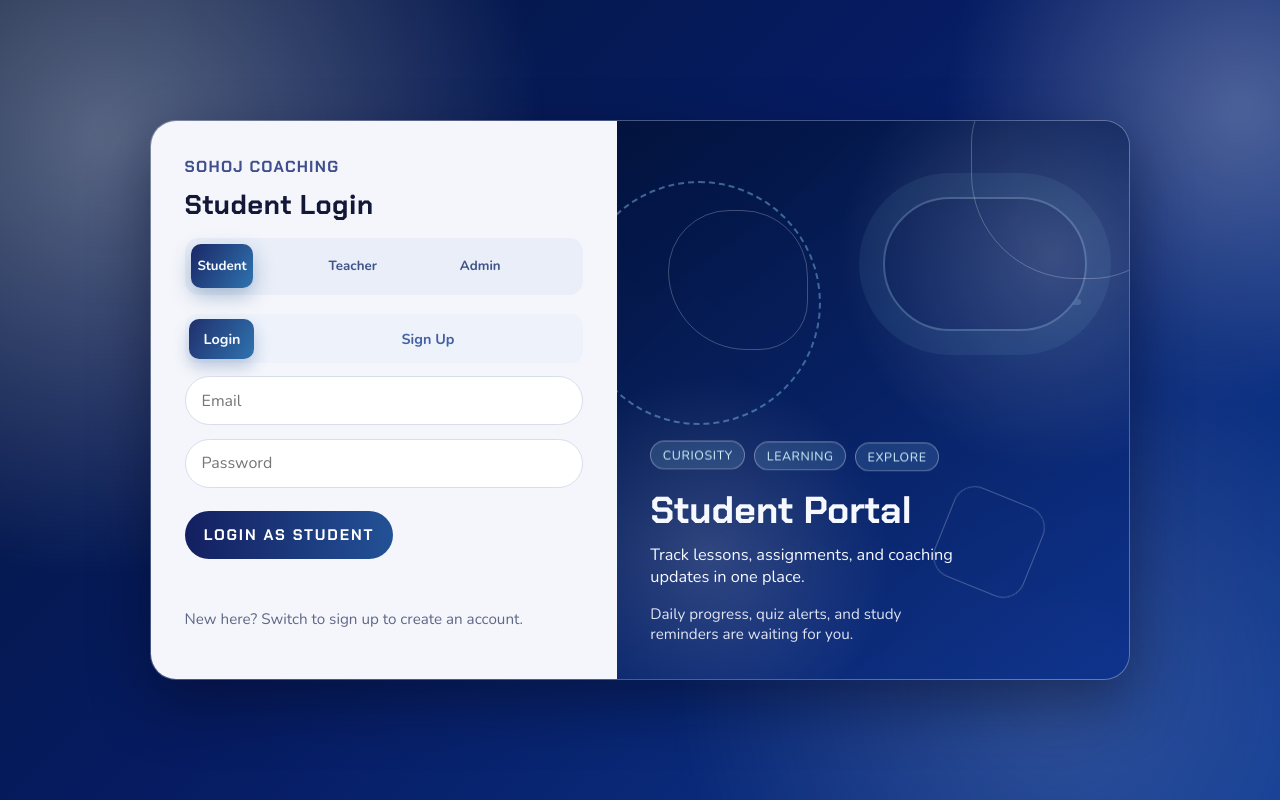
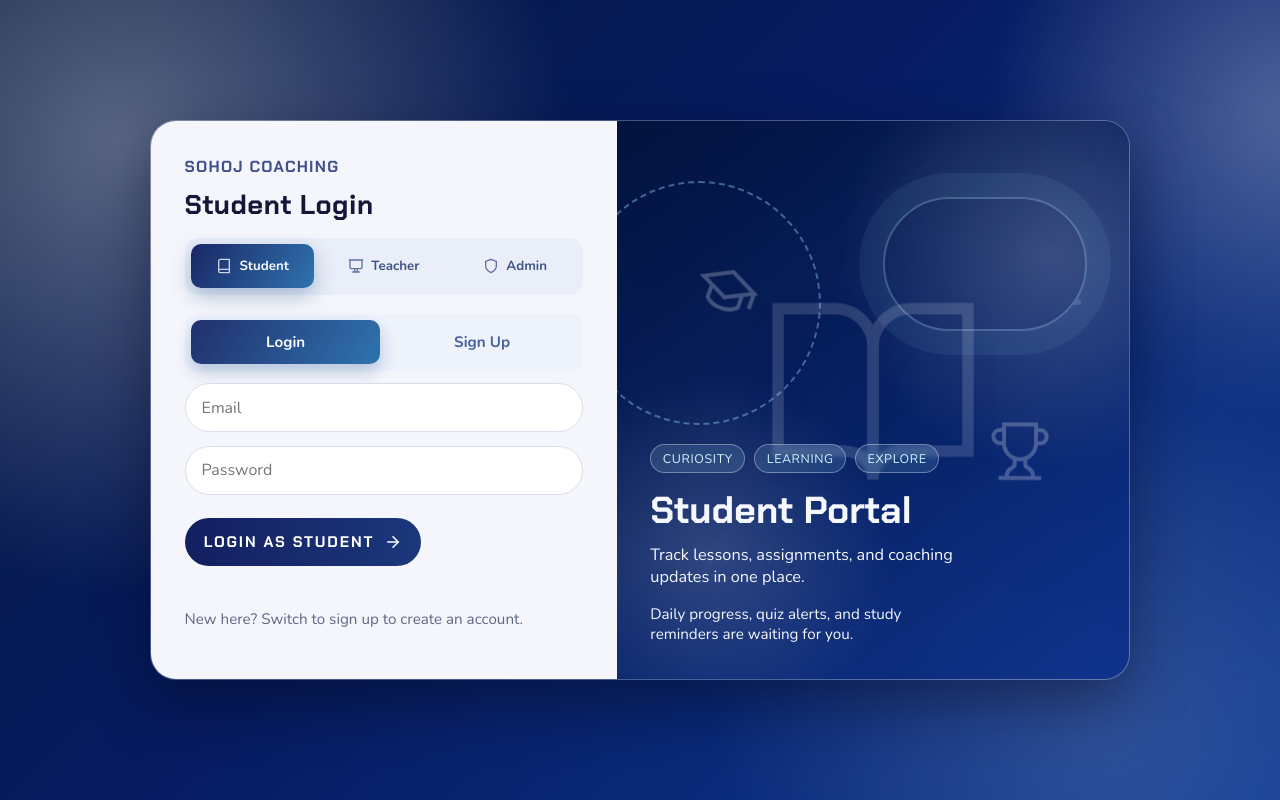
Before and after one commit to niloyblueee/SohojCoaching, a React (Vite) app in the folder frontend/: page / in a window 1280 px wide. Built offline with nearby package versions, Linux system fonts and the light colour scheme.

Commit message:
more polished ui for login and signup

```diff
--- a/frontend/src/Login.css
+++ b/frontend/src/Login.css
@@ -38,6 +38,21 @@
         radial-gradient(circle at 86% 22%, rgba(255, 255, 255, 0.28), transparent 18%);
     filter: blur(10px);
     pointer-events: none;
+    animation: slowAmbientShift 20s ease-in-out infinite alternate;
+}
+
+@keyframes slowAmbientShift {
+    0% {
+        transform: scale(1) translate(0, 0);
+    }
+
+    50% {
+        transform: scale(1.05) translate(3%, 2%);
+    }
+
+    100% {
+        transform: scale(0.95) translate(-2%, 4%);
+    }
 }
 
 .role-student {
@@ -65,6 +80,19 @@
     grid-template-columns: 1fr 1.1fr;
     position: relative;
     z-index: 2;
+    animation: cardEntrance 0.8s cubic-bezier(0.16, 1, 0.3, 1) forwards;
+}
+
+@keyframes cardEntrance {
+    from {
+        opacity: 0;
+        transform: translateY(30px) scale(0.98);
+    }
+
+    to {
+        opacity: 1;
+        transform: translateY(0) scale(1);
+    }
 }
 
 .login-pane {
@@ -102,6 +130,7 @@
     padding: 0.4rem;
     background: #e9eef8;
     border-radius: 14px;
+    align-items: center;
 }
 
 .role-select-wrap {
@@ -139,19 +168,30 @@
 
 .role-tab {
     border: 0;
+    width: 100%;
     border-radius: 10px;
     background: transparent;
     color: #40548a;
     font-family: 'Nunito', sans-serif;
     font-weight: 700;
     min-height: 44px;
-    padding: 0.6rem 0.4rem;
+    padding: 0;
     cursor: pointer;
     transition: transform 220ms ease, background-color 220ms ease, color 220ms ease;
+    display: flex;
+    align-items: center;
+    justify-content: center;
+    gap: 0.45rem;
 }
 
-.role-tab:hover {
-    transform: translateY(-1px);
+.tab-icon {
+    width: 16px;
+    height: 16px;
+    opacity: 0.8;
+}
+
+.role-tab:hover:not(.active) {
+    background-color: rgba(39, 85, 140, 0.08);
 }
 
 .role-tab.active {
@@ -170,23 +210,33 @@
     display: grid;
     grid-template-columns: 1fr 1fr;
     gap: 0.45rem;
-    padding: 0.3rem;
+    padding: 0.4rem;
     margin-bottom: 0.2rem;
     border-radius: 12px;
     background: #edf2fb;
+    align-items: center;
 }
 
 .auth-switch-btn {
     border: 0;
-    min-height: 40px;
+    width: 100%;
+    min-height: 44px;
+    padding: 0;
     border-radius: 10px;
     background: transparent;
     color: #4560a3;
     font-family: 'Nunito', sans-serif;
     font-weight: 700;
-    font-size: 0.9rem;
+    font-size: 0.95rem;
     cursor: pointer;
     transition: all 220ms ease;
+    display: flex;
+    align-items: center;
+    justify-content: center;
+}
+
+.auth-switch-btn:hover:not(.active) {
+    background-color: rgba(39, 85, 140, 0.08);
 }
 
 .auth-switch-btn.active {
@@ -207,13 +257,19 @@
     padding: 0.78rem 1rem;
     font-size: 1rem;
     font-family: 'Nunito', sans-serif;
-    transition: border-color 220ms ease, box-shadow 220ms ease;
+    transition: all 220ms ease;
+}
+
+.login-form input:hover {
+    border-color: #a4b5e6;
+    background: #fdfdff;
 }
 
 .login-form input:focus {
     border-color: #3f67dc;
     box-shadow: 0 0 0 3px rgba(88, 126, 241, 0.2);
     outline: none;
+    transform: translateY(-1px);
 }
 
 .submit-btn {
@@ -227,14 +283,30 @@
     letter-spacing: 0.12em;
     color: #ffffff;
     background: linear-gradient(90deg, #131f60 0%, #235196 100%);
+    background-size: 200% auto;
     font-family: 'Chakra Petch', sans-serif;
     font-weight: 700;
     cursor: pointer;
-    transition: transform 220ms ease, box-shadow 220ms ease;
+    transition: transform 220ms ease, box-shadow 220ms ease, background-position 400ms ease;
+    display: inline-flex;
+    align-items: center;
+    justify-content: center;
+    gap: 0.6rem;
+}
+
+.btn-icon {
+    width: 18px;
+    height: 18px;
+    transition: transform 250ms ease;
+}
+
+.submit-btn:hover .btn-icon {
+    transform: translateX(4px);
 }
 
 .submit-btn:hover {
     transform: translateY(-2px);
+    background-position: right center;
     box-shadow: 0 10px 20px rgba(25, 57, 125, 0.32);
 }
 
@@ -418,6 +490,7 @@
     gap: 0.55rem;
     flex-wrap: wrap;
     margin-bottom: 1rem;
+    z-index: 10;
 }
 
 .motif-chip {
@@ -429,15 +502,20 @@
     text-transform: uppercase;
     border: 1px solid rgba(255, 255, 255, 0.34);
     backdrop-filter: blur(2px);
-    animation: chipFloat 4s ease-in-out infinite;
+    animation: chipFloat 4s ease-in-out infinite, fadeSlideUp 0.6s ease-out forwards;
+    opacity: 0;
+}
+
+.motif-chip:nth-child(1) {
+    animation-delay: 0s, 0.1s;
 }
 
 .motif-chip:nth-child(2) {
-    animation-delay: 300ms;
+    animation-delay: 300ms, 0.2s;
 }
 
 .motif-chip:nth-child(3) {
-    animation-delay: 600ms;
+    animation-delay: 600ms, 0.3s;
 }
 
 .role-student .motif-chip {
@@ -476,6 +554,9 @@
     font-size: clamp(1.7rem, 3vw, 2.35rem);
     font-family: 'Chakra Petch', sans-serif;
     line-height: 1.15;
+    animation: fadeSlideUp 0.6s ease-out forwards;
+    animation-delay: 0.1s;
+    opacity: 0;
 }
 
 .visual-pane p {
@@ -483,46 +564,131 @@
     max-width: 32ch;
     font-family: 'Nunito', sans-serif;
     font-size: 1.02rem;
+    animation: fadeSlideUp 0.6s ease-out forwards;
+    animation-delay: 0.2s;
+    opacity: 0;
 }
 
 .visual-pane .note {
     margin-top: 1rem;
     font-size: 0.95rem;
-    opacity: 0.9;
+    opacity: 0;
+    animation: fadeSlideUp 0.6s ease-out forwards;
+    animation-delay: 0.3s;
 }
 
-.shape {
-    position: absolute;
-    border: 1px solid rgba(255, 255, 255, 0.24);
-    pointer-events: none;
+.visual-content {
+    position: relative;
+    z-index: 2;
 }
 
-.shape-a {
-    width: 210px;
-    height: 210px;
-    right: -52px;
-    top: -52px;
-    border-radius: 38% 62% 46% 54%;
-    animation: drift 10s ease-in-out infinite;
+@keyframes fadeSlideUp {
+    from {
+        opacity: 0;
+        transform: translateY(15px);
+    }
+
+    to {
+        opacity: 1;
+        transform: translateY(0);
+    }
 }
 
-.shape-b {
-    width: 140px;
-    height: 140px;
-    left: 10%;
-    top: 16%;
-    border-radius: 48% 52% 38% 62%;
-    animation: drift 8s ease-in-out infinite reverse;
+
+.role-illustration {
+    position: absolute;
+    inset: 0;
+    pointer-events: none;
+    display: flex;
+    align-items: center;
+    justify-content: center;
+    overflow: hidden;
 }
 
-.shape-c {
-    width: 96px;
-    height: 96px;
-    right: 18%;
-    bottom: 16%;
-    border-radius: 22px;
-    transform: rotate(22deg);
-    animation: floatUp 6s ease-in-out infinite;
+.icon-main {
+    width: 220px;
+    height: 220px;
+    opacity: 0.15;
+    position: absolute;
+    top: 50%;
+    left: 50%;
+    transform: translate(-50%, -50%);
+}
+
+.shadow-icon {
+    filter: drop-shadow(0px 10px 20px rgba(0, 0, 0, 0.3));
+}
+
+.icon-float {
+    width: 64px;
+    height: 64px;
+    opacity: 0.25;
+    position: absolute;
+    animation: drift 6s ease-in-out infinite alternate;
+}
+
+.float-left {
+    left: 15%;
+    top: 25%;
+    animation-delay: -2s;
+}
+
+.float-right {
+    right: 15%;
+    bottom: 35%;
+    animation-duration: 8s;
+}
+
+/* Specific Role Animations */
+.book-anim {
+    animation: pulseOrbitMain 8s ease-in-out infinite;
+}
+
+.cap-anim {
+    animation: floatUp 7s ease-in-out infinite;
+    transform-origin: center;
+}
+
+.trophy-anim {
+    animation: drift 5s ease-in-out infinite reverse;
+}
+
+.presentation-anim {
+    animation: pulseOrbitMain 7s ease-in-out infinite reverse;
+}
+
+.star-anim {
+    animation: spinSlow 12s linear infinite;
+}
+
+.msg-anim {
+    animation: floatUp 6s ease-in-out infinite alternate;
+}
+
+.shield-anim {
+    animation: pulseOrbitMain 9s ease-in-out infinite;
+}
+
+.gear-anim {
+    animation: spinSlow 10s linear infinite;
+}
+
+.activity-anim {
+    animation: pulseOrbit 5s ease-in-out infinite alternate;
+}
+
+@keyframes pulseOrbitMain {
+    0% {
+        transform: translate(-50%, -50%) scale(1) translateY(0);
+    }
+
+    50% {
+        transform: translate(-50%, -50%) scale(1.05) translateY(-8px);
+    }
+
+    100% {
+        transform: translate(-50%, -50%) scale(1) translateY(0);
+    }
 }
 
 .sr-only {
--- a/frontend/src/Login.jsx
+++ b/frontend/src/Login.jsx
@@ -141,6 +141,21 @@ function Login({ onAuthSuccess }) {
                                 className={activeType.id === type.id ? 'role-tab active' : 'role-tab'}
                                 onClick={() => setSelectedType(type.id)}
                             >
+                                {type.id === 'student' && (
+                                    <svg className="tab-icon" viewBox="0 0 24 24" fill="none" stroke="currentColor" strokeWidth="2" strokeLinecap="round" strokeLinejoin="round">
+                                        <path d="M4 19.5v-15A2.5 2.5 0 0 1 6.5 2H20v20H6.5a2.5 2.5 0 0 1 0-5H20" />
+                                    </svg>
+                                )}
+                                {type.id === 'teacher' && (
+                                    <svg className="tab-icon" viewBox="0 0 24 24" fill="none" stroke="currentColor" strokeWidth="2" strokeLinecap="round" strokeLinejoin="round">
+                                        <path d="M2 3h20M21 3v11a2 2 0 0 1-2 2H5a2 2 0 0 1-2-2V3M10 21v-5M14 21v-5M7 21h10" />
+                                    </svg>
+                                )}
+                                {type.id === 'admin' && (
+                                    <svg className="tab-icon" viewBox="0 0 24 24" fill="none" stroke="currentColor" strokeWidth="2" strokeLinecap="round" strokeLinejoin="round">
+                                        <path d="M12 22s8-4 8-10V5l-8-3-8 3v7c0 6 8 10 8 10z" />
+                                    </svg>
+                                )}
                                 {type.tabLabel.replace(' Login', '')}
                             </button>
                         ))}
@@ -279,11 +294,19 @@ function Login({ onAuthSuccess }) {
                             )}
 
                             <button type="submit" className="submit-btn" disabled={isSubmitting}>
+                                <span>
                                     {isSignup
                                         ? `Create ${selectedType === 'student' ? 'Student' : 'Teacher'} Account`
                                         : isSubmitting
                                             ? 'Signing In...'
                                             : activeType.buttonText}
+                                </span>
+                                {!isSubmitting && (
+                                    <svg className="btn-icon" viewBox="0 0 24 24" fill="none" stroke="currentColor" strokeWidth="2" strokeLinecap="round" strokeLinejoin="round">
+                                        <path d="M5 12h14"></path>
+                                        <path d="m12 5 7 7-7 7"></path>
+                                    </svg>
+                                )}
                             </button>
                         </form>
                     </div>
@@ -301,6 +324,7 @@ function Login({ onAuthSuccess }) {
 
                 <div className="login-pane visual-pane" key={activeType.id}>
                     <div className="theme-atmosphere" aria-hidden="true" />
+                    <div className="visual-content">
                         <div className="motif-cloud" aria-hidden="true">
                             {activeType.motifs.map((motif) => (
                                 <span key={motif} className="motif-chip">
@@ -312,9 +336,59 @@ function Login({ onAuthSuccess }) {
                         <h1>{activeType.heading}</h1>
                         <p>{activeType.subtitle}</p>
                         <p className="note">{activeType.note}</p>
-                    <div className="shape shape-a" aria-hidden="true" />
-                    <div className="shape shape-b" aria-hidden="true" />
-                    <div className="shape shape-c" aria-hidden="true" />
+                    </div>
+                    <div className="role-illustration">
+                        {activeType.id === 'student' && (
+                            <>
+                                <svg className="icon-main book-anim shadow-icon" viewBox="0 0 24 24" fill="none" stroke="currentColor" strokeWidth="1.2">
+                                    <path d="M2 3h6a4 4 0 0 1 4 4v14a3 3 0 0 0-3-3H2z"></path>
+                                    <path d="M22 3h-6a4 4 0 0 0-4 4v14a3 3 0 0 1 3-3h7z"></path>
+                                </svg>
+                                <svg className="icon-float float-left cap-anim" viewBox="0 0 24 24" fill="none" stroke="currentColor" strokeWidth="1.5">
+                                    <path d="M22 10v6M2 10l10-5 10 5-10 5z"></path>
+                                    <path d="M6 12v5c3 3 9 3 12 0v-5"></path>
+                                </svg>
+                                <svg className="icon-float float-right trophy-anim" viewBox="0 0 24 24" fill="none" stroke="currentColor" strokeWidth="1.5">
+                                    <path d="M6 9H4.5a2.5 2.5 0 0 1 0-5H6"></path>
+                                    <path d="M18 9h1.5a2.5 2.5 0 0 0 0-5H18"></path>
+                                    <path d="M4 22h16"></path>
+                                    <path d="M10 14.66V17c0 .55-.47.98-.97 1.21C7.85 18.75 7 20.24 7 22"></path>
+                                    <path d="M14 14.66V17c0 .55.47.98.97 1.21C16.15 18.75 17 20.24 17 22"></path>
+                                    <path d="M18 2H6v7a6 6 0 0 0 12 0V2Z"></path>
+                                </svg>
+                            </>
+                        )}
+                        {activeType.id === 'teacher' && (
+                            <>
+                                <svg className="icon-main presentation-anim shadow-icon" viewBox="0 0 24 24" fill="none" stroke="currentColor" strokeWidth="1.2">
+                                    <path d="M2 3h20M21 3v11a2 2 0 0 1-2 2H5a2 2 0 0 1-2-2V3M10 21v-5M14 21v-5M7 21h10"></path>
+                                    <path d="m8 10 3 3 5-5"></path>
+                                </svg>
+                                <svg className="icon-float float-left star-anim" viewBox="0 0 24 24" fill="none" stroke="currentColor" strokeWidth="1.5">
+                                    <polygon points="12 2 15.09 8.26 22 9.27 17 14.14 18.18 21.02 12 17.77 5.82 21.02 7 14.14 2 9.27 8.91 8.26 12 2"></polygon>
+                                </svg>
+                                <svg className="icon-float float-right msg-anim" viewBox="0 0 24 24" fill="none" stroke="currentColor" strokeWidth="1.5">
+                                    <path d="M14 9a2 2 0 0 1-2 2H6l-4 4V4c0-1.1.9-2 2-2h8a2 2 0 0 1 2 2z"></path>
+                                    <path d="M18 9h2a2 2 0 0 1 2 2v11l-4-4h-6a2 2 0 0 1-2-2v-1"></path>
+                                </svg>
+                            </>
+                        )}
+                        {activeType.id === 'admin' && (
+                            <>
+                                <svg className="icon-main shield-anim shadow-icon" viewBox="0 0 24 24" fill="none" stroke="currentColor" strokeWidth="1.2">
+                                    <path d="M12 22s8-4 8-10V5l-8-3-8 3v7c0 6 8 10 8 10z"></path>
+                                    <path d="m9 12 2 2 4-4"></path>
+                                </svg>
+                                <svg className="icon-float float-left gear-anim" viewBox="0 0 24 24" fill="none" stroke="currentColor" strokeWidth="1.5">
+                                    <path d="M12 15a3 3 0 1 0 0-6 3 3 0 0 0 0 6Z"></path>
+                                    <path d="M19.4 15a1.65 1.65 0 0 0 .33 1.82l.06.06a2 2 0 0 1 0 2.83 2 2 0 0 1-2.83 0l-.06-.06a1.65 1.65 0 0 0-1.82-.33 1.65 1.65 0 0 0-1 1.51V21a2 2 0 0 1-2 2 2 2 0 0 1-2-2v-.09A1.65 1.65 0 0 0 9 19.4a1.65 1.65 0 0 0-1.82.33l-.06.06a2 2 0 0 1-2.83 0 2 2 0 0 1 0-2.83l.06-.06a1.65 1.65 0 0 0 .33-1.82 1.65 1.65 0 0 0-1.51-1H3a2 2 0 0 1-2-2 2 2 0 0 1 2-2h.09A1.65 1.65 0 0 0 4.6 9a1.65 1.65 0 0 0-.33-1.82l-.06-.06a2 2 0 0 1 0-2.83 2 2 0 0 1 2.83 0l.06.06a1.65 1.65 0 0 0 1.82.33H9a1.65 1.65 0 0 0 1-1.51V3a2 2 0 0 1 2-2 2 2 0 0 1 2 2v.09a1.65 1.65 0 0 0 1 1.51 1.65 1.65 0 0 0 1.82-.33l.06-.06a2 2 0 0 1 2.83 0 2 2 0 0 1 0 2.83l-.06.06a1.65 1.65 0 0 0-.33 1.82V9a1.65 1.65 0 0 0 1.51 1H21a2 2 0 0 1 2 2 2 2 0 0 1-2 2h-.09a1.65 1.65 0 0 0-1.51 1Z"></path>
+                                </svg>
+                                <svg className="icon-float float-right activity-anim" viewBox="0 0 24 24" fill="none" stroke="currentColor" strokeWidth="1.5">
+                                    <polyline points="22 12 18 12 15 21 9 3 6 12 2 12"></polyline>
+                                </svg>
+                            </>
+                        )}
+                    </div>
                 </div>
             </section>
         </main>
```
Lines whose indentation alone changed are shown as unchanged.
